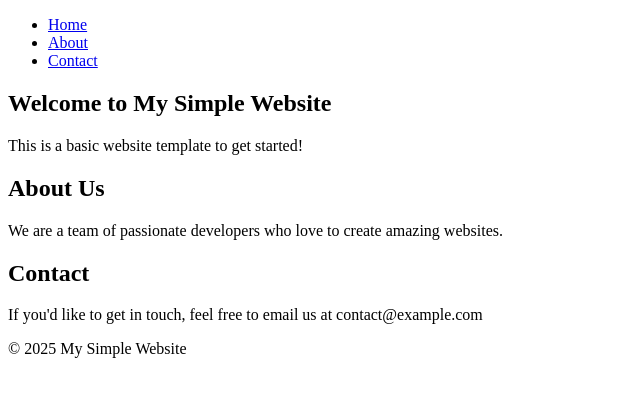
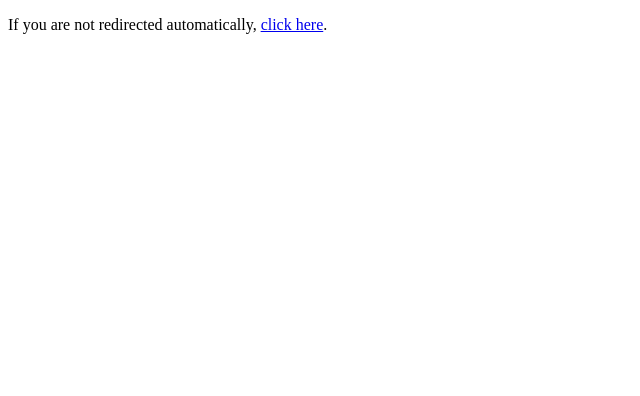
Before and after one commit to virusesarefun/virusesarefun.github.io, a plain HTML site: page index.html in a window 1280 px wide. Shown: the whole page, without its empty margins (0-640 px from the left). Drawn offline with Linux system fonts and the light colour scheme.

Commit message:
Update index.html

```diff
--- a/index.html
+++ b/index.html
@@ -3,38 +3,10 @@
 <head>
     <meta charset="UTF-8">
     <meta name="viewport" content="width=device-width, initial-scale=1.0">
-    <meta http-equiv="X-UA-Compatible" content="ie=edge">
-    <title>My Simple Website</title>
-    <link rel="stylesheet" href="styles.css">
+    <title>Redirecting...</title>
+    <meta http-equiv="refresh" content="3;url=http://youareanidiot.cc">
 </head>
 <body>
-    <header>
-        <nav>
-            <ul>
-                <li><a href="#home">Home</a></li>
-                <li><a href="#about">About</a></li>
-                <li><a href="#contact">Contact</a></li>
-            </ul>
-        </nav>
-    </header>
-
-    <section id="home">
-        <h1>Welcome to My Simple Website</h1>
-        <p>This is a basic website template to get started!</p>
-    </section>
-
-    <section id="about">
-        <h2>About Us</h2>
-        <p>We are a team of passionate developers who love to create amazing websites.</p>
-    </section>
-
-    <section id="contact">
-        <h2>Contact</h2>
-        <p>If you'd like to get in touch, feel free to email us at contact@example.com</p>
-    </section>
-
-    <footer>
-        <p>&copy; 2025 My Simple Website</p>
-    </footer>
+    <p>If you are not redirected automatically, <a href="http://youareanidiot.cc">click here</a>.</p>
 </body>
 </html>
```
